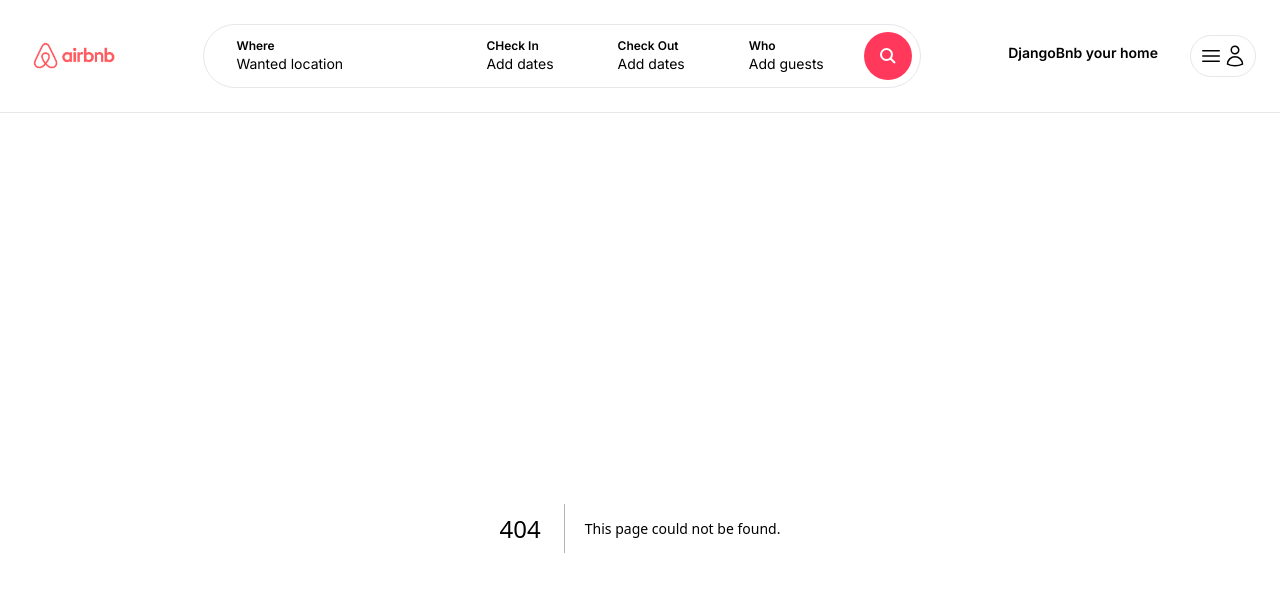
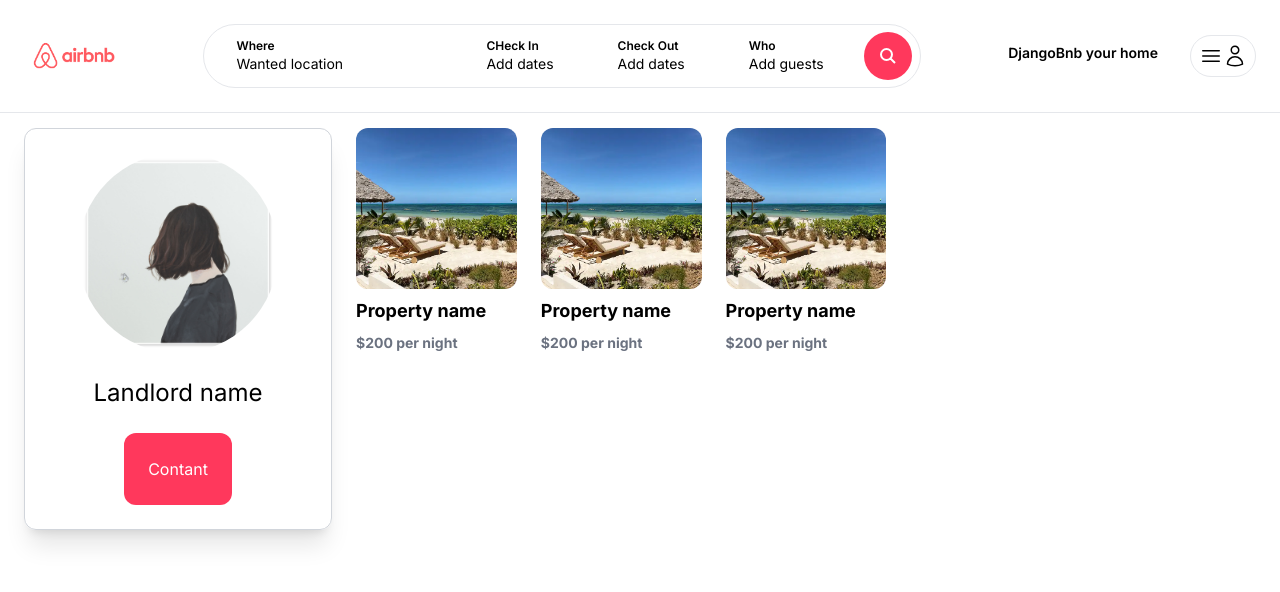
Before and after one commit to loveagile/Django-BNB, a Next.js app in the folder front_end/django-bnb-clone/: page /landlords/1 in a window 1280 px wide. Before the commit this address had no page. Shown: the top 592 px of the page. Built offline with nearby package versions, Linux system fonts and the light colour scheme.

Commit message:
Landlord page (static)

```diff
--- /dev/null
+++ b/front_end/django-bnb-clone/app/components/ContactButton.tsx
@@ -0,0 +1,7 @@
+const ContactButton = () => {
+    return (
+        <div className="cursor-pointer mt-6 px-6 py-6 bg-airbnb text-white rounded-xl hover:bg-airbnb-dark transition">Contant</div>
+    )
+}
+
+export default ContactButton;
--- /dev/null
+++ b/front_end/django-bnb-clone/app/landlords/[id]/page.tsx
@@ -0,0 +1,37 @@
+import Image from 'next/image';
+import ContactButton from '@/app/components/ContactButton';
+import PropertyList from '@/app/components/properties/PropertyList';
+
+const LandlordDetailPage = () => {
+    return (
+        <main className="max-w-[1500px] mx-auto px-6 pb-6">
+            <div className="grid grid-cols-1 md:grid-cols-4">
+                <aside className="col-span-1 mb-4">
+                    <div className="flex flex-col items-center p-6 rounded-xl border border-gray-300  shadow-xl">
+                        <Image
+                            src="/profile_pic_1.jpg"
+                            width={200}
+                            height={200}
+                            alt="Landlord name"
+                            className='rounded-full'
+                        />
+
+                        <h1 className='mt-6 text-2xl'>Landlord name</h1>
+
+                        <ContactButton />
+                    </div>
+                </aside>
+
+                <div className="col-span-1 md:col-span-3 pl-0 md:pl-6">
+                    <div className="grid grid-cols-1 md:grid-cols-3 lg:grid-cols-5 gap-6">
+                        <PropertyList
+
+                        />
+                    </div>
+                </div>
+            </div>
+        </main>
+    )
+}
+
+export default LandlordDetailPage;
```
